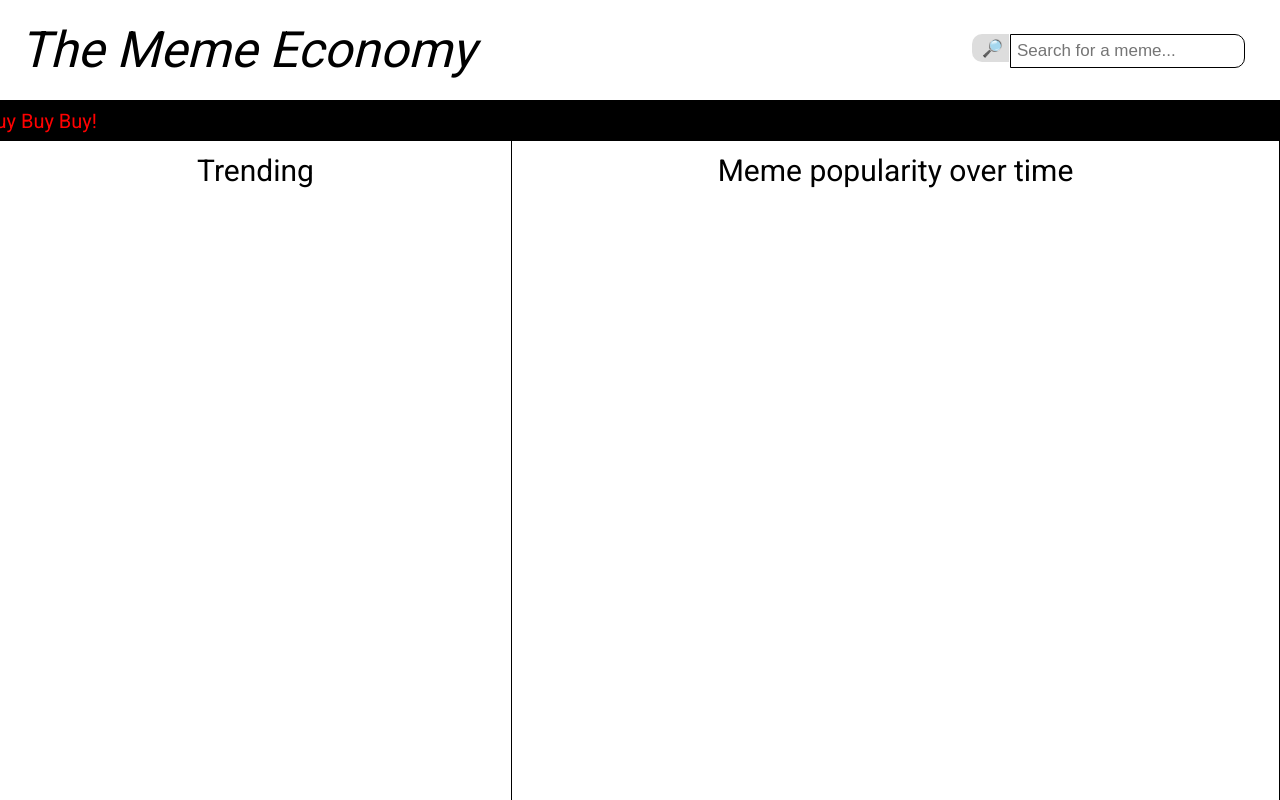
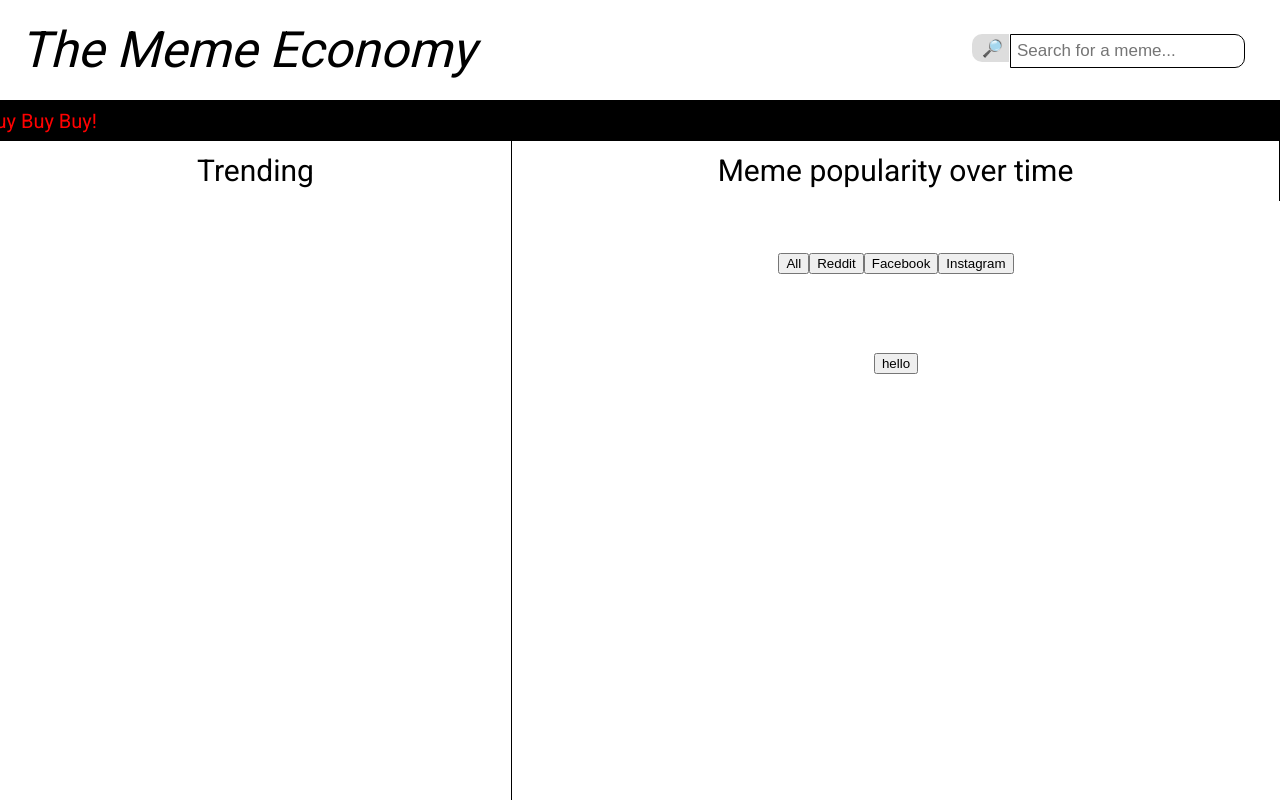
Before and after one commit to KennethSee/meme-economy-frontend, a React (Create React App) app: page / in a window 1280 px wide. Shown: the top 800 px of the page. Built offline with nearby package versions, Linux system fonts and the light colour scheme; no server answers.

Commit message:
added site buttons and functionality

```diff
--- a/src/BarChart.js
+++ b/src/BarChart.js
@@ -6,6 +6,16 @@
 
 
 class BarChart extends Component {
+
+  constructor(props) {
+    super(props);
+    this.state = {source: ""};
+
+    this.doHandleAll = this.doHandleAll.bind(this);
+    this.doHandleReddit = this.doHandleReddit.bind(this);
+    this.doHandleFacebook = this.doHandleFacebook.bind(this);
+    this.doHandleInstagram = this.doHandleInstagram.bind(this);
+  }
 
     compare(a,b) {
         let comparison = 0;
@@ -20,11 +30,31 @@
   componentDidUpdate() {
     d3.select("svg").remove();
     console.log("mount");
-    getGraph(this.props.memeId).then(result => {
-      //console.log(result)
-      this.drawChart(getPlotPoints(result, 'hour'))
-    })
-    .catch (err => console.log(err));
+    if (this.state.source == "") {
+      getGraph(this.props.memeId).then(result => {
+        //console.log(result)
+        this.drawChart(getPlotPoints(result, 'hour'))
+      })
+      .catch (err => console.log(err));
+    } else if (this.state.source == "reddit") {
+      getGraphBySite(this.props.memeId,"reddit").then(result => {
+        console.log(result)
+        this.drawChart(getPlotPoints(result, 'hour'))
+      })
+      .catch (err => console.log(err));
+    } else if (this.state.source == "facebook") {
+      getGraphBySite(this.props.memeId,"facebook").then(result => {
+        console.log(result)
+        this.drawChart(getPlotPoints(result, 'hour'))
+      })
+      .catch (err => console.log(err));
+    } else if (this.state.source == "instagram") {
+      getGraphBySite(this.props.memeId,"instagram").then(result => {
+        console.log(result)
+        this.drawChart(getPlotPoints(result, 'hour'))
+      })
+      .catch (err => console.log(err));
+    };
   }
 
     drawChart(plotPoints) {
@@ -146,10 +176,39 @@
 
 
 
+      doHandleAll() {
+        this.setState({
+          source: ""
+        })
+      };
+
+      doHandleReddit() {
+        this.setState({
+          source: "reddit"
+        })
+      };
+
+      doHandleFacebook() {
+        this.setState({
+          source: "facebook"
+        })
+      };
+
+      doHandleInstagram() {
+        this.setState({
+          source: "Instagram"
+        })
+      };
 
   render(){
     console.log("rendered");
-      return <div className="chart">Meme popularity over time{this.props.memeId}</div>
+      return <div>
+      <div className="chart">Meme popularity over time{this.props.memeId}</div>
+        <button onClick={this.doHandleAll}>All</button>
+        <button onClick={this.doHandleReddit}>Reddit</button>
+        <button onClick={this.doHandleFacebook}>Facebook</button>
+        <button onClick={this.doHandleInstagram}>Instagram</button>
+      </div>
     }
 }
 
```
